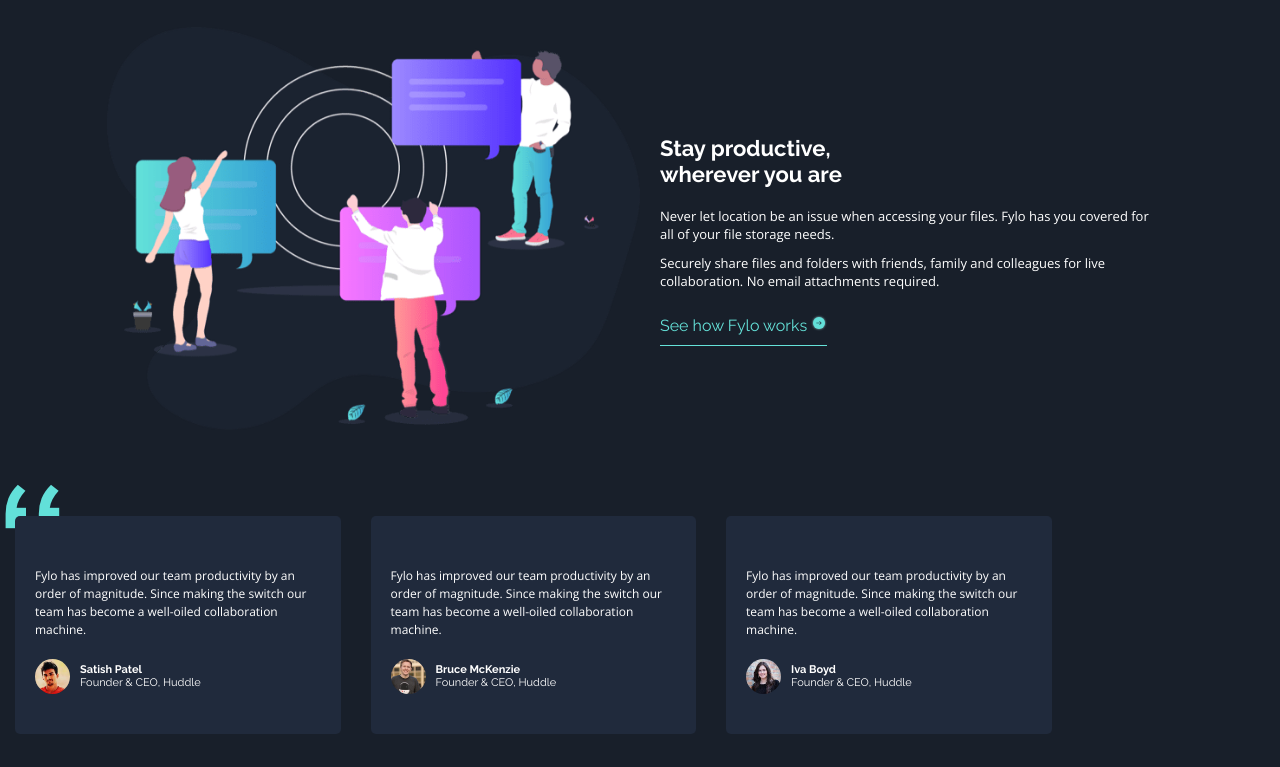
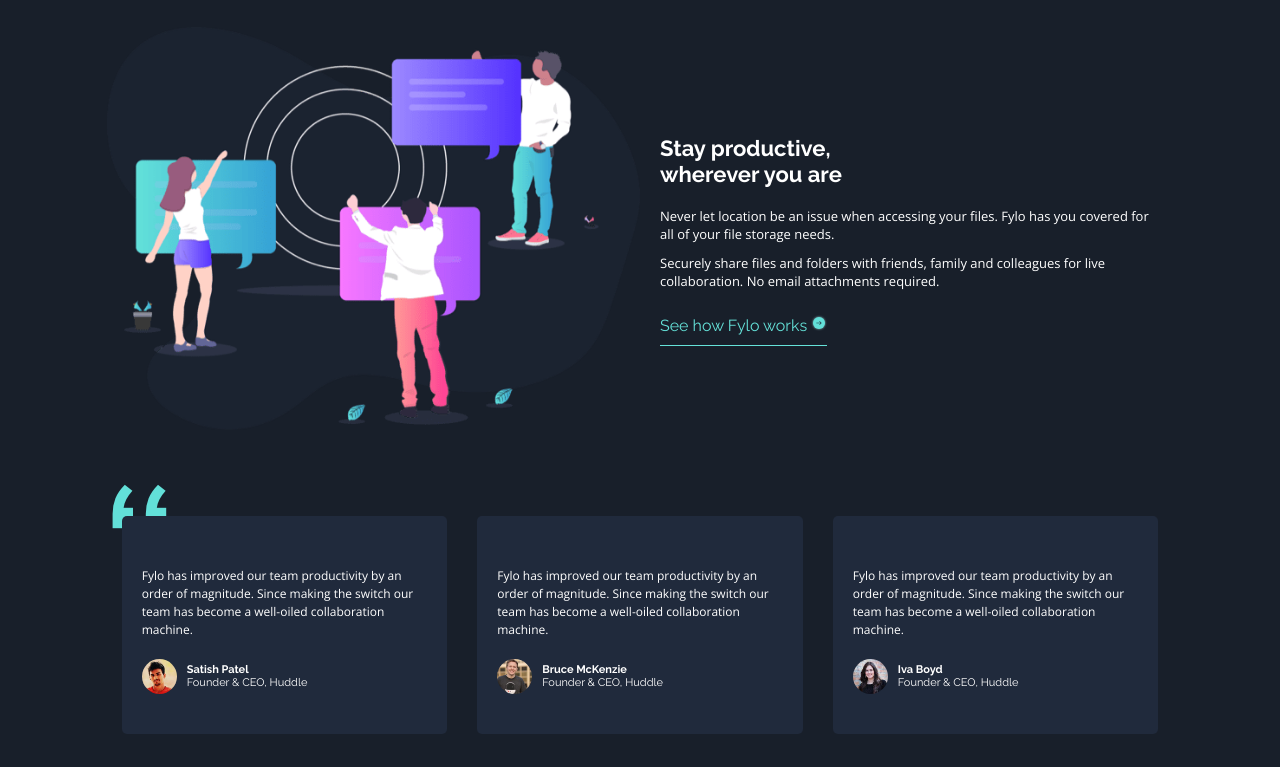
Before and after one commit to cranium44/fylo-web-challenge, a plain HTML site: page index.html in a window 1280 px wide. Shown: the part 1503-2270 px from the top of the page. Before the commit the page ends 2240 px from the top, so only its background shows below. Drawn offline with nearby package versions, Linux system fonts and the light colour scheme.

Commit message:
fixed position of section four

```diff
--- a/styles/style.css
+++ b/styles/style.css
@@ -165,9 +165,9 @@
 /* section three end */
 
 /* section four */
-.section-four{
+/* .section-four{
     position: absolute;
-}
+} */
 
 .section-four__img{
     position: relative;
```
